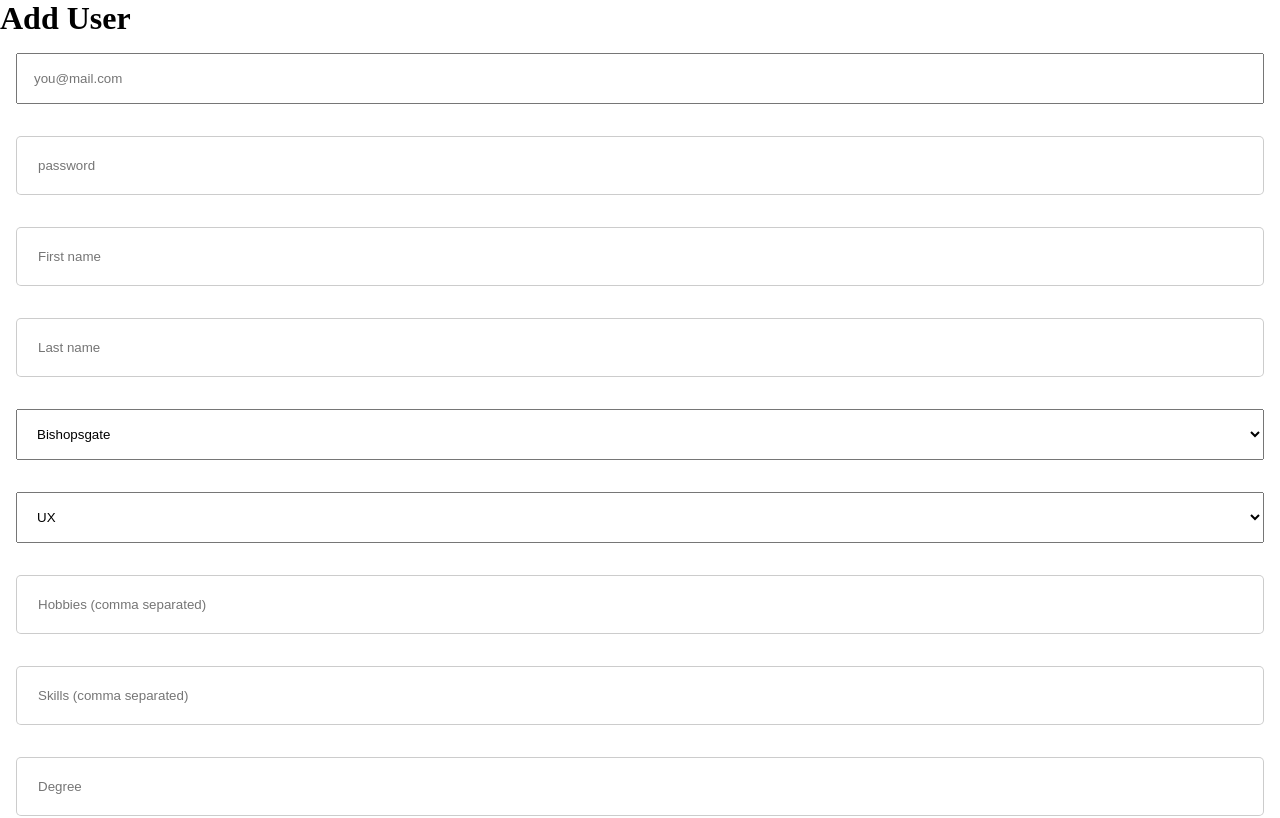
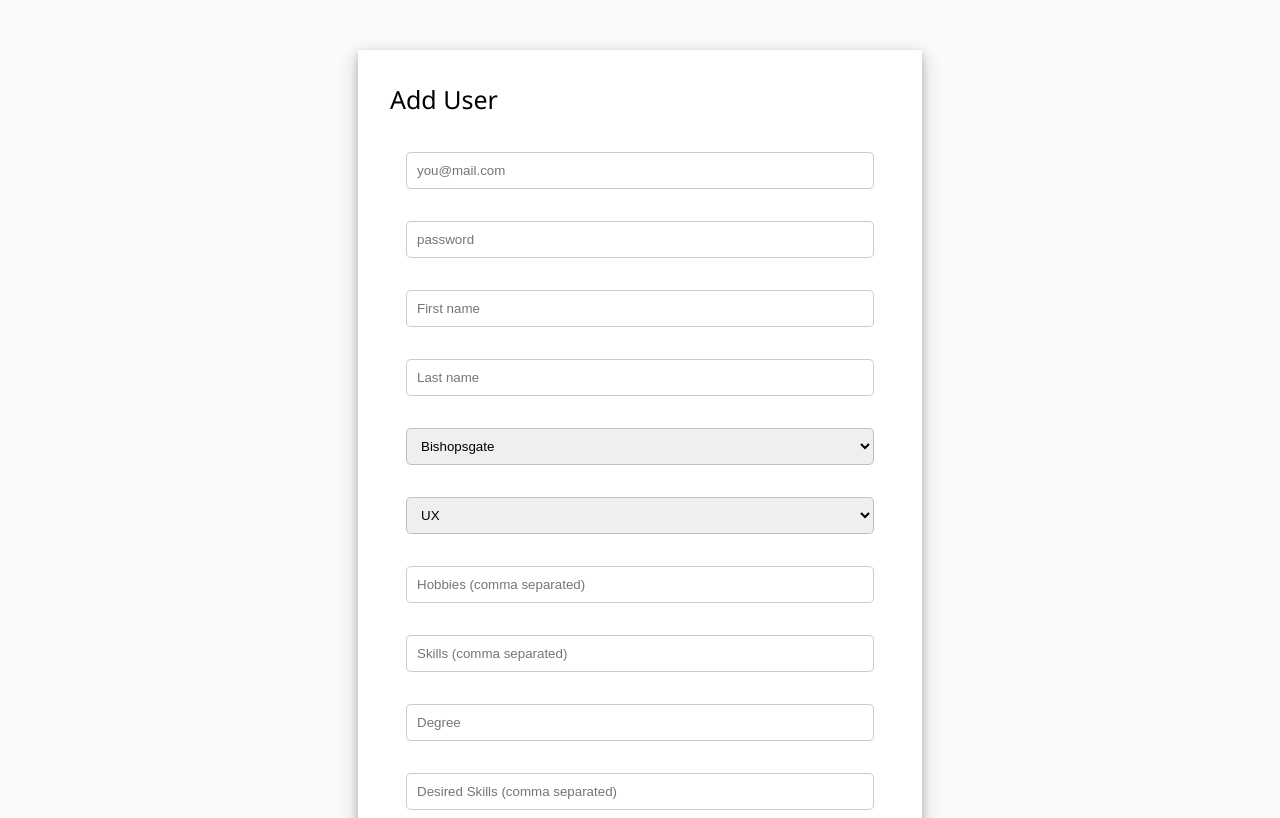
Before and after one commit to aaahunt/lnkedin, a React (Create React App) app: page /register in a window 1280 px wide. Shown: the top 818 px of the page. Built offline with nearby package versions, Linux system fonts and the light colour scheme; no server answers.

Commit message:
Registration formatting

```diff
--- a/src/css/index.css
+++ b/src/css/index.css
@@ -163,12 +163,43 @@ background-color: #000;
 	background-color: rgb(250, 250, 250);
   }
 
-  input[type="text"],
-  input[type="password"] {
+  input[type="text"]{
 	text-indent: 5px;
 	height: 25px;
 	border: 1px solid rgba(0, 0, 0, 0.2);
 	border-radius: 5px;
+  }
+
+  input[type="password"]{
+	text-indent: 5px;
+	height: 25px;
+	border: 1px solid rgba(0, 0, 0, 0.2);
+	border-radius: 5px;
+  }
+
+  input[type="email"]{
+	text-indent: 5px;
+	height: 25px;
+	border: 1px solid rgba(0, 0, 0, 0.2);
+	border-radius: 5px;
+  }
+
+  #registration select{
+	text-indent: 5px;
+	height: 37px;
+	border: 1px solid rgba(0, 0, 0, 0.2);
+	border-radius: 5px;
+	padding: 5px;
+	margin: 1rem;
+  }
+
+  #registration textarea{
+	text-indent: 5px;
+	height: 100px;
+	border: 1px solid rgba(0, 0, 0, 0.2);
+	border-radius: 5px;
+	padding: 5px;
+	margin: 1rem;
   }
 
   input[type="submit"] {
@@ -260,8 +291,8 @@ background-color: #000;
     flex-direction: column;
 }
 
-#registration input, #registration select, #registration textarea{
-	padding: 1rem;
+#registration input, #registration textarea{
+	padding: 5px;
 	margin: 1rem;
 }
 
@@ -269,3 +300,37 @@ background-color: #000;
 	text-decoration-line: underline;
 	padding-left: 10px;
 }
+
+.registrationapp {
+	font-family: sans-serif;
+	display: flex;
+	align-items: center;
+	justify-content: center;
+	flex-direction: column;
+	gap: 20px;
+	font-family: 'Segoe UI', Tahoma, Geneva, Verdana, sans-serif;
+	background-color: rgb(250, 250, 250);
+	padding-top: 50px;
+	padding-bottom: 50px;
+  }
+
+  .login-form-registration {
+	background-color: white;
+	padding: 2rem;
+	box-shadow: 0 4px 8px 0 rgba(0, 0, 0, 0.2), 0 6px 20px 0 rgba(0, 0, 0, 0.19);
+	width: 500px;
+  }
+
+  .login-form-registration li{
+	  margin-top: 10px;
+	list-style-type: none;
+	display: block;
+  text-decoration: inherit;
+  color: inherit;
+}
+  .login-form-registration li a{
+	  list-style-type: none;
+	  display: block;
+	text-decoration: inherit;
+	color: inherit;
+  }
--- a/src/pages/Register.jsx
+++ b/src/pages/Register.jsx
@@ -27,8 +27,10 @@ export default function About() {
   }
 
   return (
+  <div className="registrationapp">
+  <div className="login-form-registration">
+    <div className="title">Add User</div>
     <div>
-      <h1>Add User</h1>
       <form onSubmit={submitUser} id="registration">
         <input type="email" name="email" placeholder="you@mail.com" required />
         <input
@@ -46,7 +48,7 @@ export default function About() {
           <option value="Nottingham">Nottingham</option>
           <option value="Leeds">Leeds</option>
           <option value="Cardiff">Cardiff</option>
-          <option value="Southhampton">Southhampton</option>
+          <option value="Southampton">Southampton</option>
         </select>
         <select name="role">
           <option value="UX">UX</option>
@@ -86,5 +88,7 @@ export default function About() {
       </form>
       {msg && <p>{msg}</p>}
     </div>
+    </div>
+</div>
   );
 }
```
